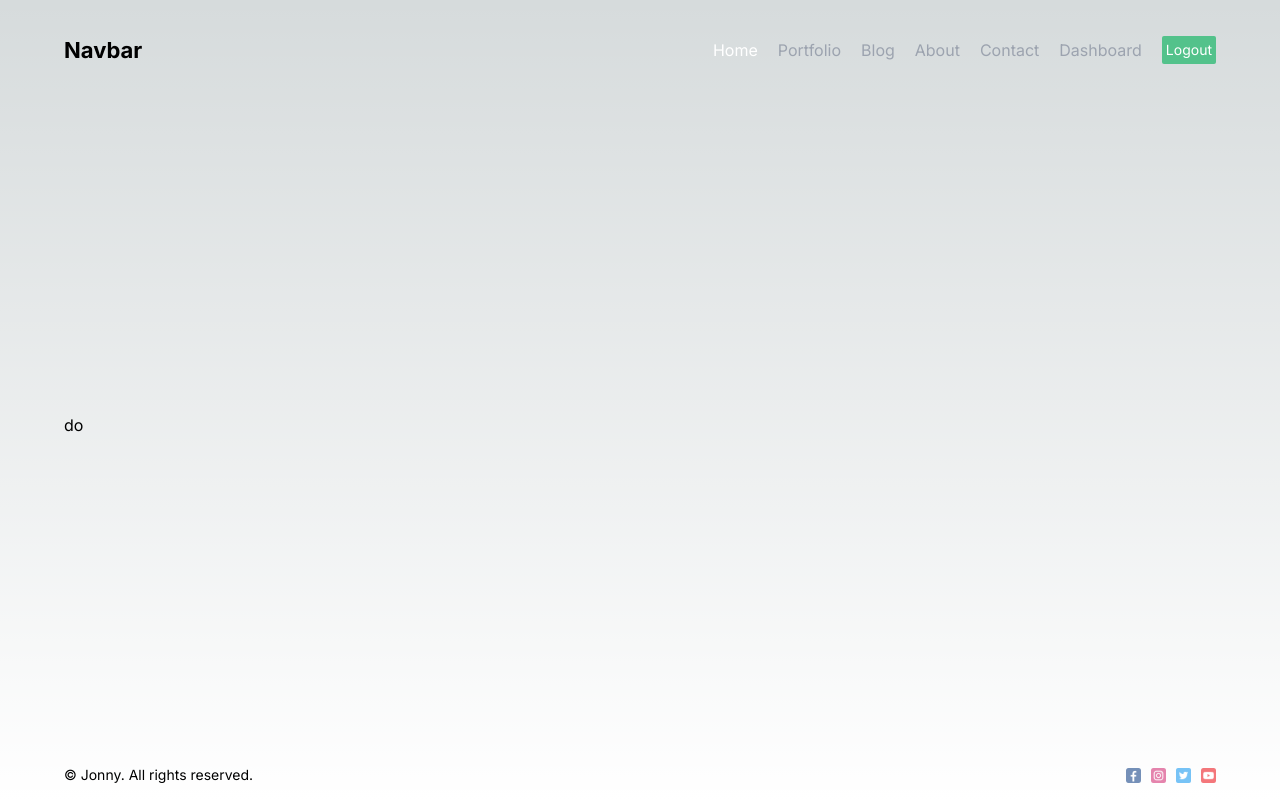
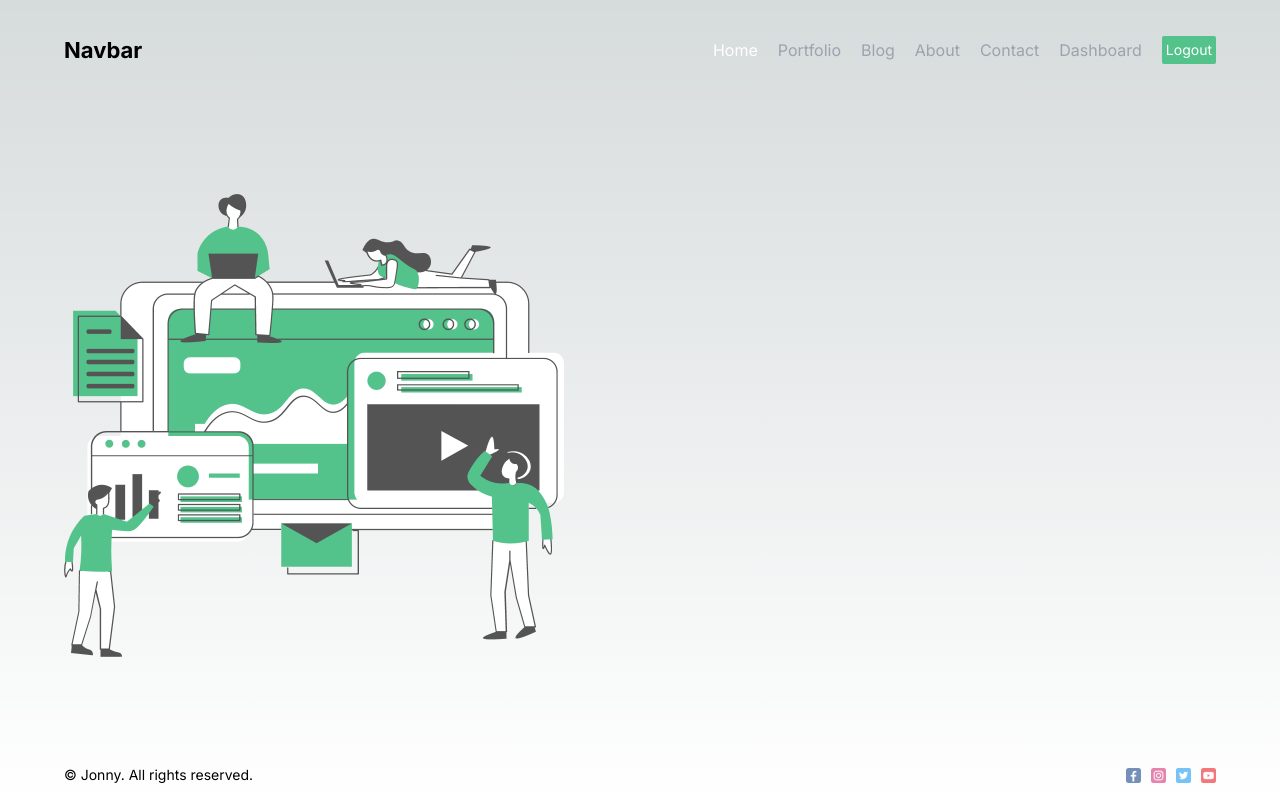
Before and after one commit to jonnyabrams/nextjs13-tryout, a Next.js app: page / in a window 1280 px wide. Built offline with nearby package versions, Linux system fonts and the light colour scheme.

Commit message:
feat: hero img

```diff
--- a/src/app/page.tsx
+++ b/src/app/page.tsx
@@ -1,7 +1,9 @@
-import Image from 'next/image'
+import Image from "next/image";
 
 export default function Home() {
   return (
-    <div>do</div>
-  )
+    <div>
+      <Image src="/assets/hero.png" alt="" width={500} height={500} />
+    </div>
+  );
 }
```
